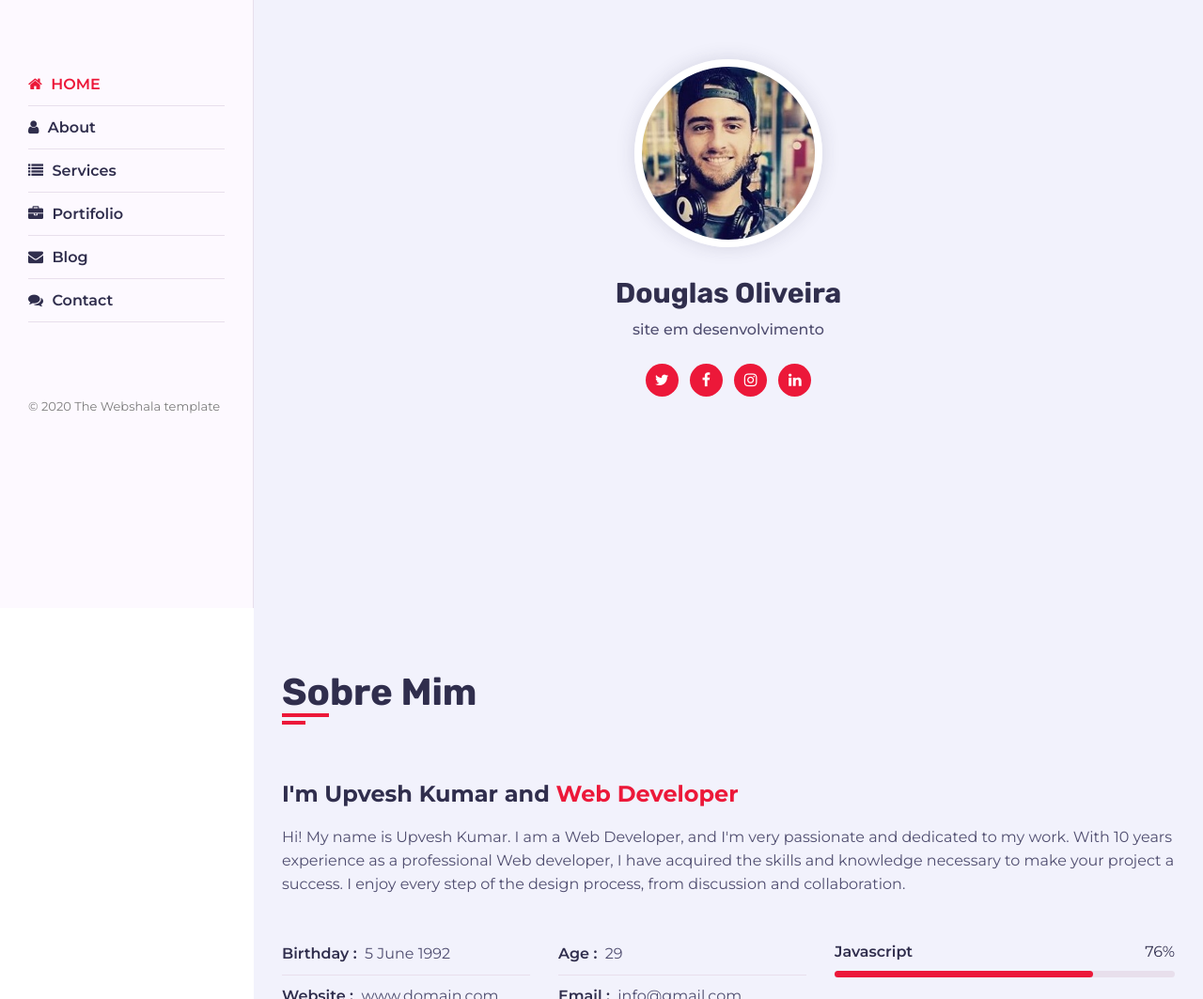
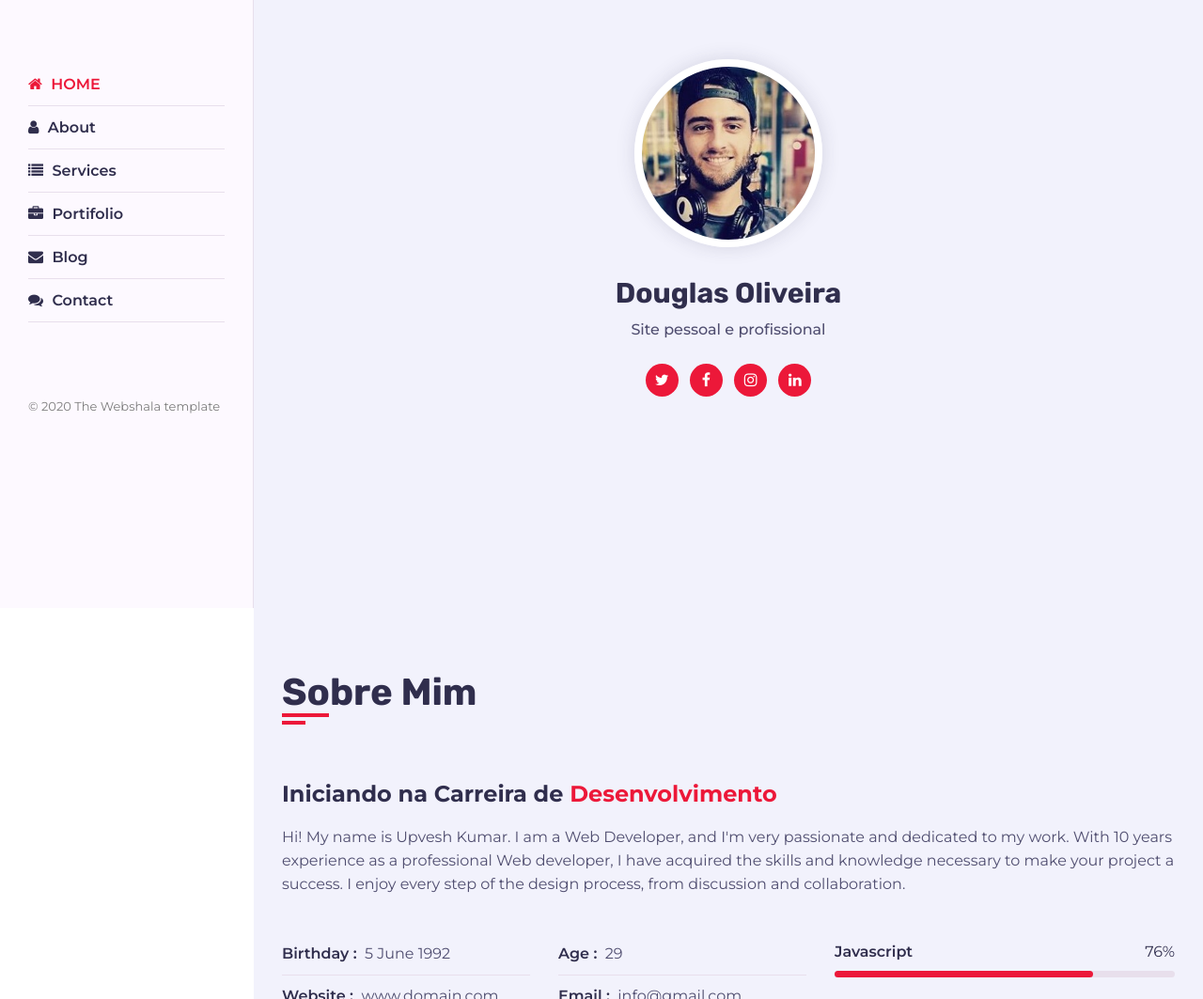
Before and after one commit to gogaoliveira/gogaoliveira.github.io, a plain HTML site: page index.html in a window 1280 px wide. Shown: the part 153-1216 px from the top of the page at 94% size. Drawn offline with Linux system fonts and the light colour scheme.

Commit message:
sobre mim

```diff
--- a/index.html
+++ b/index.html
@@ -57,7 +57,7 @@
             <div class="intro">
               <img src="images/about.jpg" alt="profile" class="shadow-dark">
               <h1>Douglas Oliveira</h1>
-              <p>site em desenvolvimento</p>
+              <p>Site pessoal e profissional</p>
               <div class="social-links">
                 <a href="#"><i class="fa fa-twitter"></i></a>
                 <a href="#"><i class="fa fa-facebook"></i></a>
@@ -81,7 +81,7 @@
                 <div class="about-content padd-15">
                   <div class="row">
                     <div class="about-text padd-15">
-                      <h3>I'm Upvesh Kumar and <span> Web Developer</span></h3>
+                      <h3>Iniciando na Carreira de <span> Desenvolvimento</span></h3>
                       <p>Hi! My name is Upvesh Kumar. I am a Web Developer, and I'm very passionate and dedicated
                         to my work. With 10 years experience as a professional Web developer, I have acquired the skills and knowledge necessary to make your project a success. I enjoy every step of the design process, from discussion and collaboration. </p>
                     </div>
```
